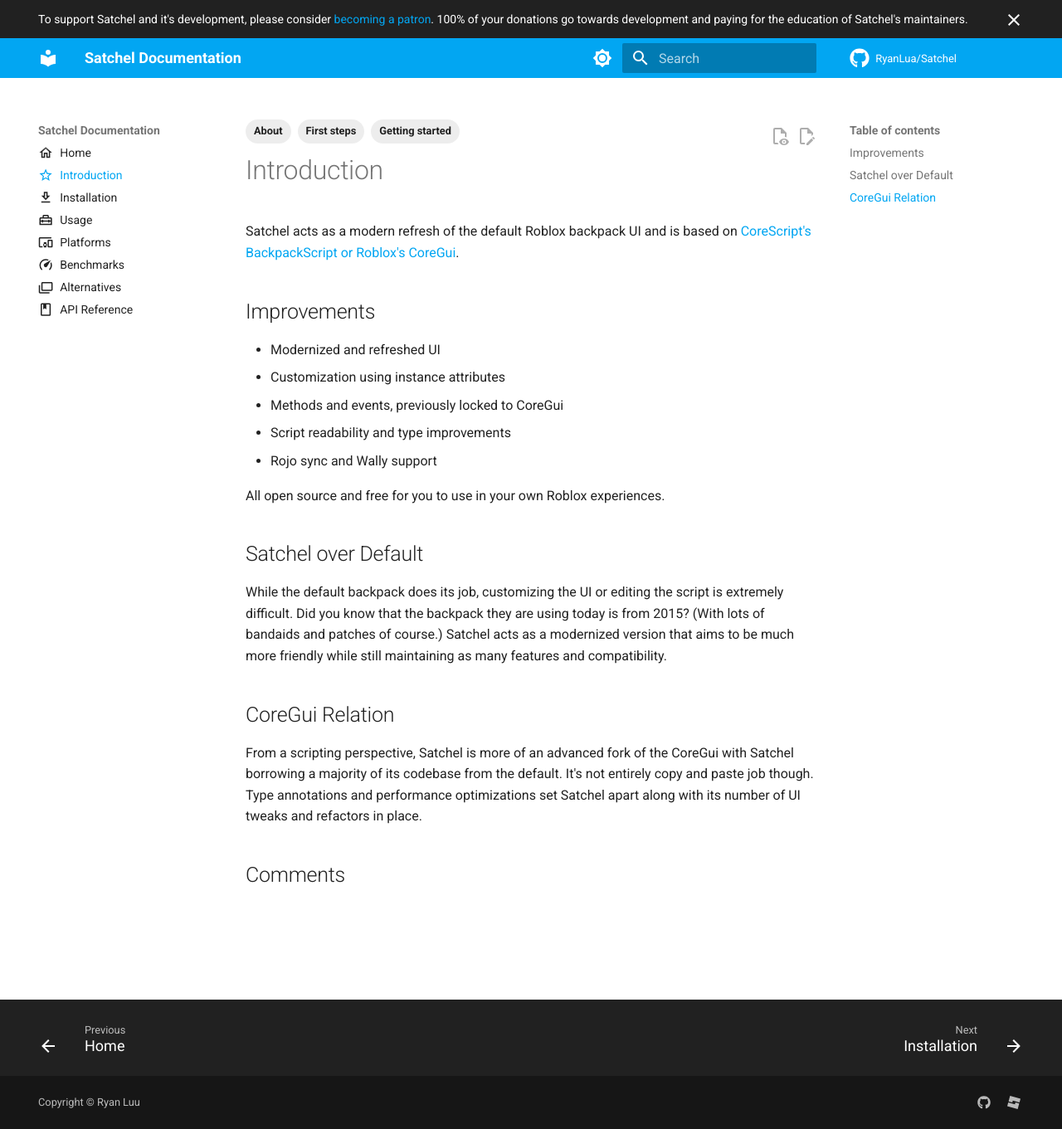
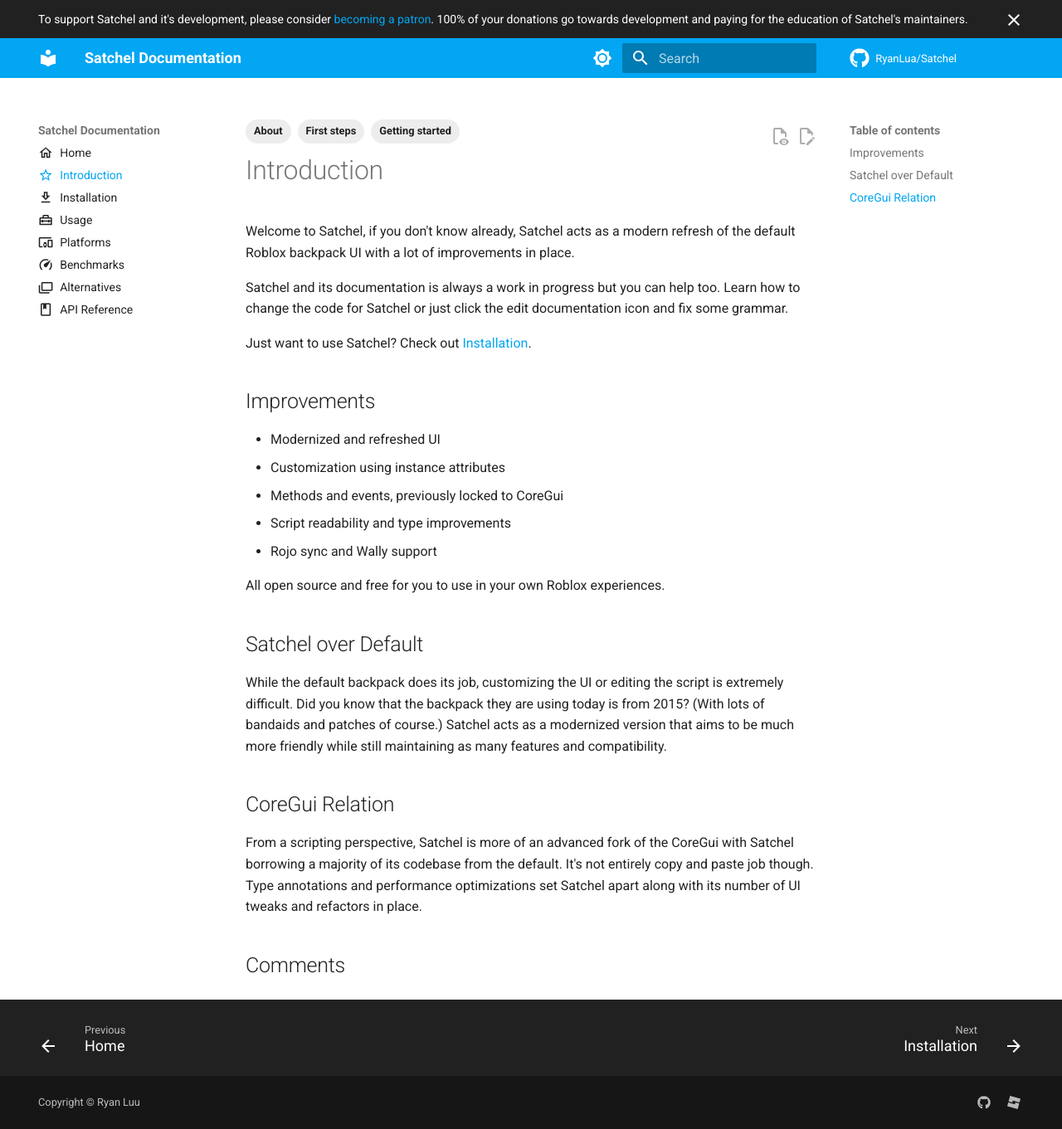
Before and after one commit to RyanLua/Satchel, an MkDocs documentation site: the page built from docs/introduction.md, in a window 1280 px wide and 1361 px high. Shown: the whole window at 83% size. Built offline with MkDocs 1.6.1 and Material for MkDocs 9.7.7, drawn with Linux system fonts in a browser that asks for light colours; comment, search, counter and statistics services are not loaded.

Commit message:
Add more to introduction

```diff
--- a/docs/introduction.md
+++ b/docs/introduction.md
@@ -9,7 +9,11 @@
   - About
 ---
 
-Satchel acts as a modern refresh of the default Roblox backpack UI and is based on  [CoreScript's BackpackScript or Roblox's CoreGui](<https://github.com/MaximumADHD/Roblox-Client-Tracker/blob/roblox/scripts/CoreScripts/Modules/BackpackScript.lua>).
+Welcome to Satchel, if you don't know already, Satchel acts as a modern refresh of the default Roblox backpack UI with a lot of improvements in place.
+
+Satchel and its documentation is always a work in progress but you can help too. Learn how to change the code for Satchel or just click the edit documentation icon and fix some grammar.
+
+Just want to use Satchel? Check out [Installation](installation.md).
 
 ## Improvements
 
```
